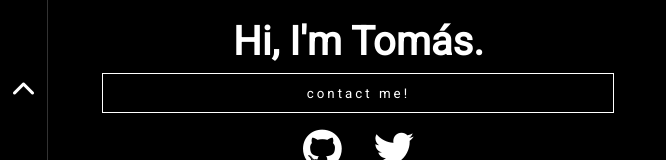
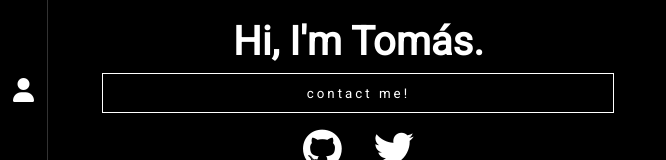
Before and after one commit to tomasdavison/portfolio, a React (Create React App) app: page / in a window 1280 px wide. Shown: the part 310-470 px from the top of the page, without its empty margins (0-666 px from the left). Built offline with nearby package versions, Linux system fonts and the light colour scheme.

Commit message:
Add drawer animations

```diff
--- a/src/components/Navbar/Navbar.jsx
+++ b/src/components/Navbar/Navbar.jsx
@@ -4,13 +4,14 @@
 	Meteor, Profile, LinkedIn, Arrow,
 } from '../../utils/Icons';
 import Tooltip from '../Tooltip/Tooltip';
-import useWindowDimensions from '../../hooks/useWindowDimensions';
 
 const Container = styled.div`
+    background: black;
     border-top: 1px solid rgba(100, 100, 100, .5);
     bottom: 0;
-    height: 3rem;
+    height: ${(props) => (props.isSubMenuVisible ? '50vh' : '3rem')};
     position: fixed;
+    transition: all 0.3s linear;
     width: 100%;
     z-index: 10;
 
@@ -25,7 +26,7 @@
 `;
 
 const UnorderedList = styled.ul`
-    align-items: center;
+    align-items: ${(props) => (props.isSubMenuVisible ? 'top' : 'center')};
     display: flex;
     flex-direction: row;
     height: 100%;
@@ -66,10 +67,15 @@
 
 const Navbar = () => {
 	const [isMobile, setIsMobile] = useState(true);
+	const [isSubMenuVisible, setIsSubMenuVisible] = useState(false);
+
+	useEffect(() => {
+		setIsMobile(window.innerWidth < 1024);
+	});
 
 	return (
-		<Container>
-			<UnorderedList>
+		<Container isSubMenuVisible={isSubMenuVisible}>
+			<UnorderedList isSubMenuVisible={isSubMenuVisible}>
 				<ListElement>
 					<Tooltip label="home">
 						<Meteor/>
@@ -78,7 +84,10 @@
 				{
 					isMobile ? (
 						<ListElement>
-							<Arrow/>
+							<Arrow
+								isSubMenuVisible={isSubMenuVisible}
+								onClick={() => setIsSubMenuVisible(!isSubMenuVisible)}
+							/>
 						</ListElement>
 					) : (
 						<ListElement>
--- a/src/utils/Icons.jsx
+++ b/src/utils/Icons.jsx
@@ -15,30 +15,40 @@
 	}
 `;
 
+const IconWithAnimation = styled.span`
+    border-radius: 50%;
+	color: white;
+	font-size: 1.5rem;
+	padding: 0.5rem;
+	transform: rotate(0deg);
+	transform: ${(props) => (props.isSubMenuVisible ? 'rotate(180deg)' : '')};
+	transition: all 0.5s ease;
+	z-index: 2;
+
+	&:hover {
+		background: #535353;
+		transform: scale(1.1);
+	}
+`;
+
 export const Profile = ({ link }) => (
-	<a
-		href={link}
-	>
+	<a href={link}>
 		<Icon className="fas fa-user" />
 	</a>
 );
 
 export const Meteor = ({ link }) => (
-	<a
-		href={link}
-	>
+	<a href={link}>
 		<Icon className="fas fa-meteor" />
 	</a>
 );
 
 export const LinkedIn = ({ link }) => (
-	<a
-		href={link}
-	>
+	<a href={link}>
 		<Icon className="fab fa-linkedin" />
 	</a>
 );
 
-export const Arrow = () => (
-	<Icon className="fas fa-chevron-up" />
+export const Arrow = ({ onClick, isSubMenuVisible }) => (
+	<IconWithAnimation isSubMenuVisible={isSubMenuVisible} onClick={onClick} className="fas fa-chevron-up" />
 );
```
